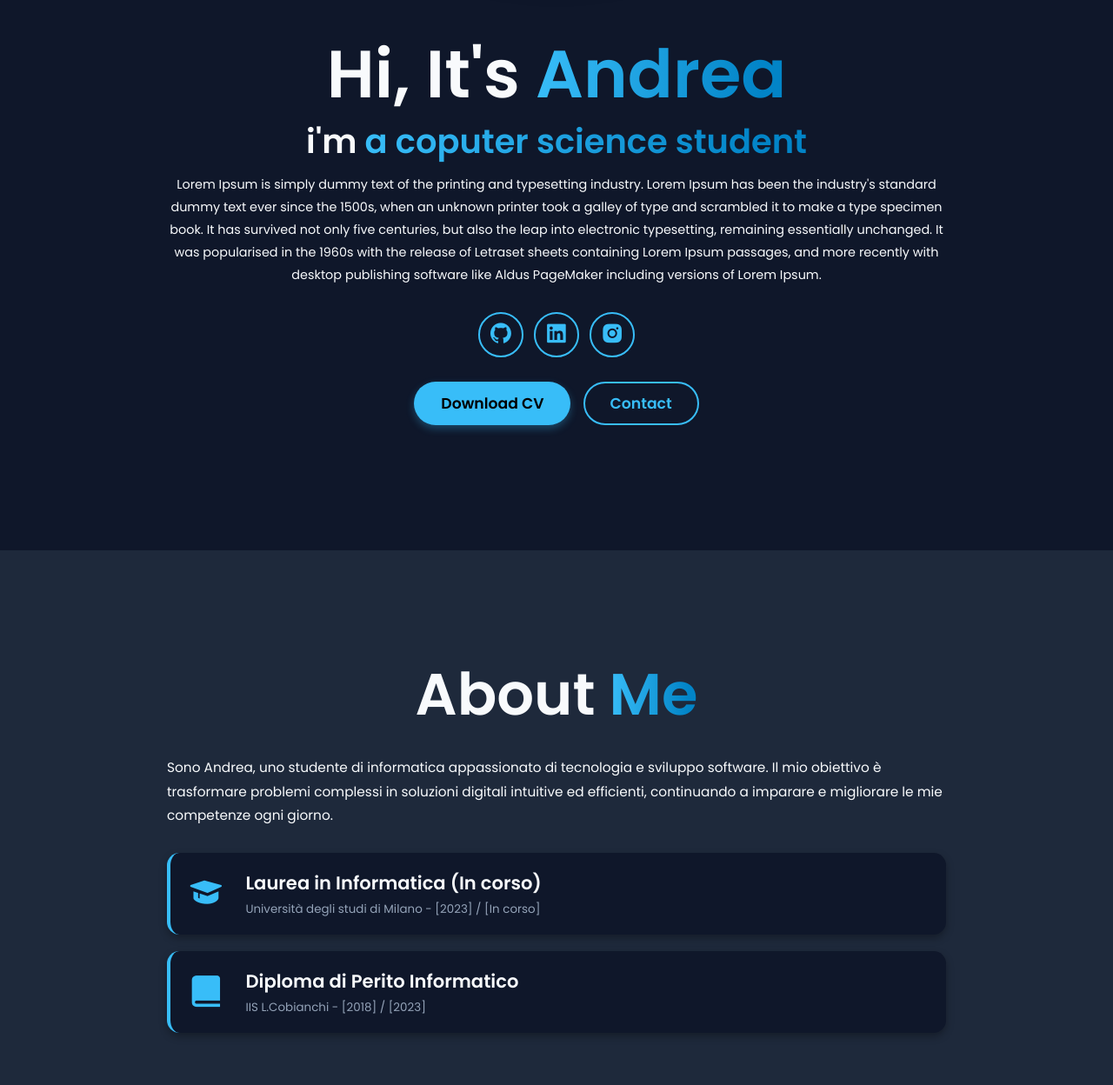
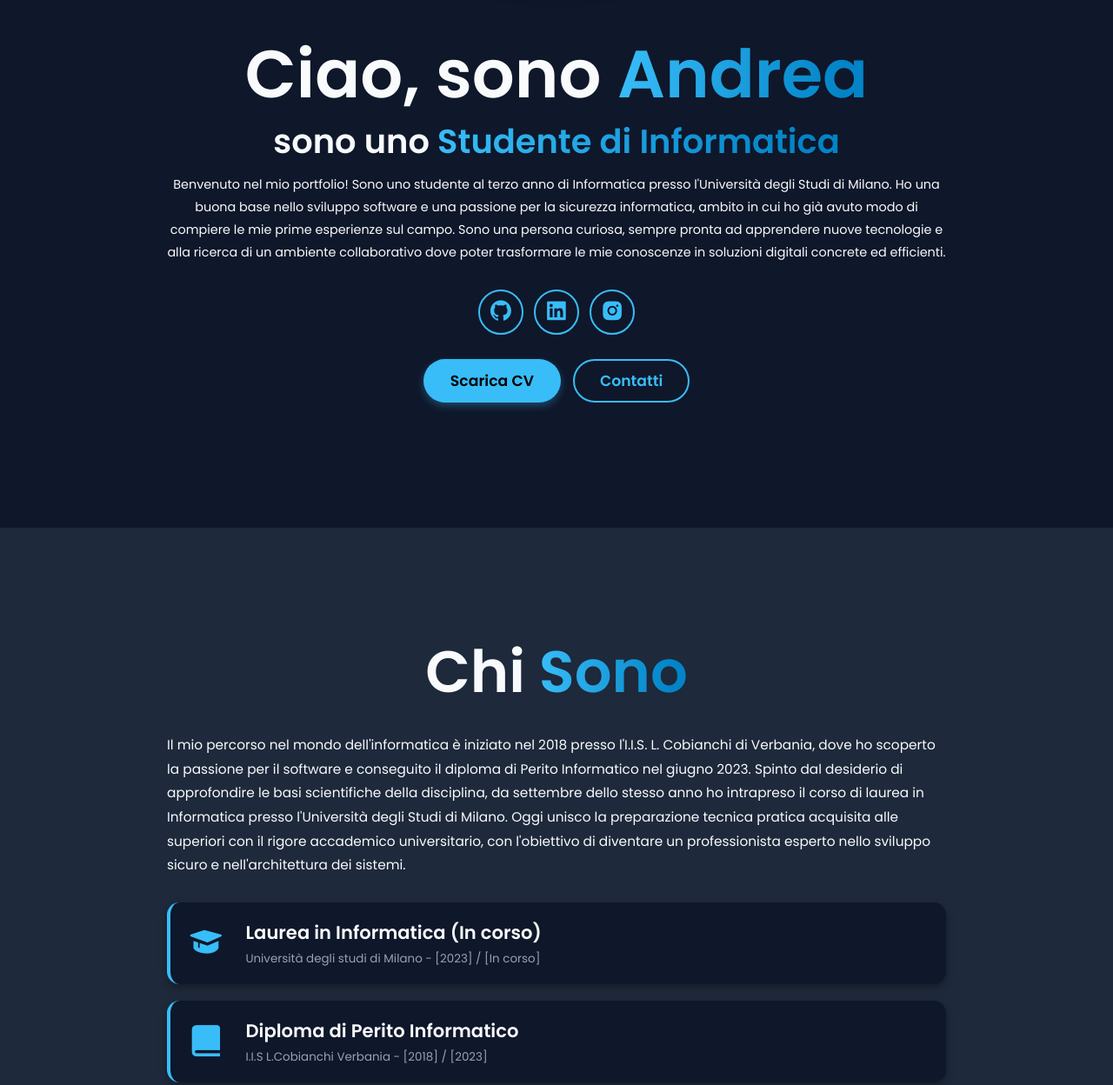
Before and after one commit to AndreComo4/Portfolio, a plain HTML site: page index.html in a window 1280 px wide. Shown: the part 880-2128 px from the top of the page at 87% size. Drawn offline with nearby package versions, Linux system fonts and the light colour scheme; no server answers.

Commit message:
completata versione italiana del portfolio

```diff
--- a/index.html
+++ b/index.html
@@ -19,9 +19,9 @@
 
           <nav class="navbar">
             <a href="#home">Home</a>
-            <a href="#about">About</a>
-            <a href="#skills">Skills</a>
-            <a href="#projects">Projects</a>
+            <a href="#about">Chi sono</a>
+            <a href="#skills">Conpetenze</a>
+            <a href="#projects">Progetti</a>
           </nav>
 
           <div class="header-right">
@@ -30,23 +30,19 @@
               <span>|</span>
               <a href="#">EN</a>
             </div>
-            <button id="contactBtn" class="gradient-btn">Contact Me</button>
+            <button id="contactBtn" class="gradient-btn">Contattami</button>
           </div>
         </header>
 
         <section class="home" id="home">
           <div class="home-content">
-            <h1>Hi, It's <span>Andrea</span></h1>
+            <h1>Ciao, sono <span>Andrea</span></h1>
             <h3>
-              i'm <span>a coputer science student</span>
+              sono uno <span>Studente di Informatica</span>
             </h3>
-            <p>Lorem Ipsum is simply dummy text of the printing and typesetting industry.
-              Lorem Ipsum has been the industry's standard dummy text ever since the 1500s,
-              when an unknown printer took a galley of type and scrambled it to make a type specimen book.
-              It has survived not only five centuries, but also the leap into electronic typesetting,
-              remaining essentially unchanged. It was popularised in the 1960s with the release of Letraset
-              sheets containing Lorem Ipsum passages, and more recently with desktop publishing software
-              like Aldus PageMaker including versions of Lorem Ipsum.</p>
+            <p>
+              Benvenuto nel mio portfolio! Sono uno studente al terzo anno di Informatica presso l'Università degli Studi di Milano. Ho una buona base nello sviluppo software e una passione per la sicurezza informatica, ambito in cui ho già avuto modo di compiere le mie prime esperienze sul campo. Sono una persona curiosa, sempre pronta ad apprendere nuove tecnologie e alla ricerca di un ambiente collaborativo dove poter trasformare le mie conoscenze in soluzioni digitali concrete ed efficienti.
+            </p>
 
               <div class="social-icons">
                 <a href="https://github.com/AndreComo4" target="_blank" aria-label="Profilo GitHub di Andrea">
@@ -63,8 +59,8 @@
               </div>
 
               <div class="btn-group">
-                <a href="CV_Andrea_Comolli.pdf" download="CV_Andrea_Comolli.pdf" class="btn">Download CV</a>
-                <a href="#contact" class="btn">Contact</a>
+                <a href="CV_Andrea_Comolli.pdf" download="CV_Andrea_Comolli.pdf" class="btn">Scarica CV</a>
+                <a href="#contact" class="btn">Contatti</a>
               </div>
           </div>
 
@@ -79,12 +75,12 @@
           </div>
 
           <div class="about-content">
-            <h2>About <span>Me</span></h2>
+            <h2>Chi <span>Sono</span></h2>
 
             <p class="about-desc">
-              Sono Andrea, uno studente di informatica appassionato di tecnologia e sviluppo software.
-              Il mio obiettivo è trasformare problemi complessi in soluzioni digitali intuitive ed efficienti,
-              continuando a imparare e migliorare le mie competenze ogni giorno.
+              Il mio percorso nel mondo dell'informatica è iniziato nel 2018 presso l'I.I.S. L. Cobianchi di Verbania, dove ho scoperto la passione per il software e conseguito il diploma di Perito Informatico nel giugno 2023.
+              Spinto dal desiderio di approfondire le basi scientifiche della disciplina, da settembre dello stesso anno ho intrapreso il corso di laurea in Informatica presso l'Università degli Studi di Milano.
+              Oggi unisco la preparazione tecnica pratica acquisita alle superiori con il rigore accademico universitario, con l'obiettivo di diventare un professionista esperto nello sviluppo sicuro e nell'architettura dei sistemi.
             </p>
 
             <div class="education-timeline">
@@ -101,7 +97,7 @@
                 <i class='bx bxs-book-alt'></i>
                 <div class="timeline-content">
                   <h3>Diploma di Perito Informatico</h3>
-                  <p>IIS L.Cobianchi - [2018] / [2023]</p>
+                  <p>I.I.S L.Cobianchi Verbania - [2018] / [2023]</p>
                 </div>
               </div>
 
@@ -112,7 +108,7 @@
         </section>
 
         <section class="skills" id="skills">
-          <h2 class="heading">My <span>Skills</span></h2>
+          <h2 class="heading">Le mie <span>Competenze</span></h2>
 
           <div class="skills-container">
 
@@ -163,7 +159,7 @@
         </section>
 
         <section class="projects" id="projects">
-          <h2 class="heading">My <span>Projects</span></h2>
+          <h2 class="heading">I miei <span>Progetti</span></h2>
 
           <div class="projects-wrapper">
             <button class="scroll-btn left" id="scroll-left">
@@ -181,7 +177,7 @@
         </section>
 
         <section class="contact" id="contact">
-          <h2 class="heading">Contact <span>Me</span></h2>
+          <h2 class="heading">Conta<span>ttami</span></h2>
 
           <div class="contact-container">
 
@@ -247,19 +243,19 @@
                 </li>
 
                 <li>
-                  <a href="#skills">Skills</a>
+                  <a href="#skills">Competenze</a>
                 </li>
 
                 <li>
-                  <a href="#about">About</a>
+                  <a href="#about">Chi sono</a>
                 </li>
 
                 <li>
-                  <a href="#projects">Projects</a>
+                  <a href="#projects">Progetti</a>
                 </li>
 
                 <li>
-                  <a href="#contact">Contact</a>
+                  <a href="#contact">Contatti</a>
                 </li>
               </ul>
 
```
